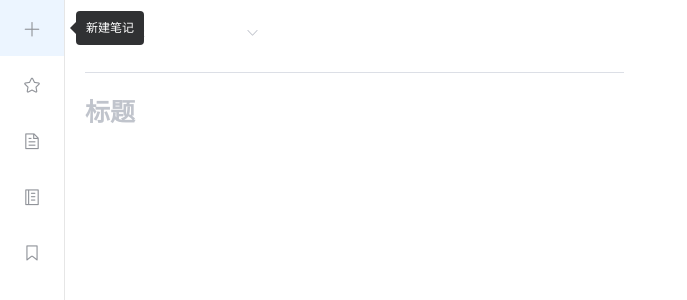
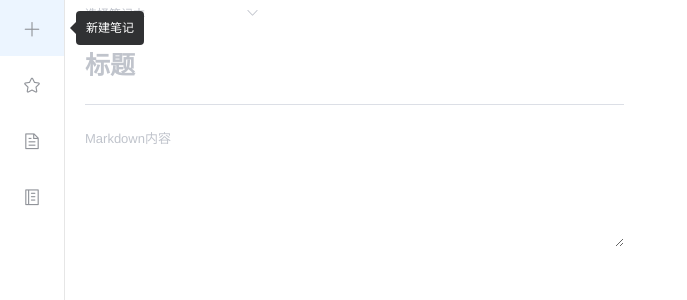
Before and after one commit to hayahayao/markdown-note, a Vue app: page /new in a window 1280 px wide. Shown: the top 300 px of the page, without its empty margins (0-687 px from the left). Built offline with nearby package versions, Linux system fonts and the light colour scheme.

Commit message:
modify css

```diff
--- a/src/App.vue
+++ b/src/App.vue
@@ -1,9 +1,7 @@
 <template>
   <div id="app">
     <el-container>
-      <el-aside style="width: 65px;">
-        <TheMenu />
-      </el-aside>
+      <TheMenu />
       <router-view />
     </el-container>
   </div>
@@ -24,42 +22,12 @@ export default {
   font-family: "Helvetica Neue", Helvetica, "PingFang SC", "Hiragino Sans GB",
     "Microsoft YaHei", "微软雅黑", Arial, sans-serif;
 }
-/* 高度调整 */
 html,
 body,
 #app,
-.el-container,
-.el-row {
+.el-container {
   height: 100%;
   margin: 0;
   padding: 0;
 }
-.el-textarea,
-.el-textarea__inner {
-  height: 100%;
-}
-
-/* 输入框边框 */
-.el-input__inner,
-.el-textarea__inner {
-  border: none;
-  padding-left: 0;
-}
-
-/* 自定义title和content显示 */
-.my-title,
-.el-input--small .el-input__inner {
-  margin: 0;
-  padding: 0;
-  font-size: 25px;
-  font-weight: bold;
-  height: 30px;
-  line-height: 30px;
-  color: #000000;
-}
-.my-content,
-.el-input--small .el-textarea__inner {
-  margin: 0;
-  padding: 0;
-}
 </style>
--- a/src/components/BaseMenuItem.vue
+++ b/src/components/BaseMenuItem.vue
@@ -24,7 +24,6 @@ export default {
         ['favorite', 'el-icon-star-off'],
         ['note', 'el-icon-document'],
         ['notebook', 'el-icon-notebook-2'],
-        ['tag', 'el-icon-collection-tag']
       ])
       return iconMap.get(this.type)
     },
@@ -34,7 +33,6 @@ export default {
         ['favorite', '收藏'],
         ['note', '笔记'],
         ['notebook', '笔记本'],
-        ['tag', '标签']
       ])
       return contentMap.get(this.type)
     },
--- a/src/components/TheMenu.vue
+++ b/src/components/TheMenu.vue
@@ -1,7 +1,9 @@
 <template>
-  <el-menu collapse router>
-    <BaseMenuItem v-for="item in items" :key="item" :index="item" :type="item" />
-  </el-menu>
+  <el-aside style="width: 65px;">
+    <el-menu collapse router>
+      <BaseMenuItem v-for="item in items" :key="item" :index="item" :type="item" />
+    </el-menu>
+  </el-aside>
 </template>
 
 <script>
@@ -9,7 +11,7 @@ import BaseMenuItem from "./BaseMenuItem.vue";
 export default {
   data() {
     return {
-      items: ['new', 'favorite', 'note', 'notebook', 'tag'],
+      items: ['new', 'favorite', 'note', 'notebook'],
     }
   },
   components: {
@@ -18,7 +20,8 @@ export default {
 };
 </script>
 
-<style>
+<style scoped>
+.el-aside,
 .el-menu {
   height: 100%;
 }
--- a/src/components/TheNoteDisplay.vue
+++ b/src/components/TheNoteDisplay.vue
@@ -1,7 +1,7 @@
 <template>
   <el-col :span="11">
+    <h1 class="my-title">{{ title }}</h1>
     <el-divider></el-divider>
-    <h1 class="my-title">{{ title }}</h1>
     <div class="my-content" v-html="htmlContent"></div>
   </el-col>
 </template>
--- a/src/components/TheNoteInput.vue
+++ b/src/components/TheNoteInput.vue
@@ -1,36 +1,13 @@
 <template>
   <el-col :span="11">
-    <el-form>
-      <el-select
-        v-model="newNotebook"
-        @change="handleChange"
-        size="mini"
-        placeholder="选择笔记本"
-        filterable
-        allow-create
-        default-first-option
-      >
-        <el-option
-          v-for="notebook in notebooks"
-          :key="notebook.id"
-          :value="notebook.id"
-          :label="notebook.title"
-        ></el-option>
-      </el-select>
-      <el-divider></el-divider>
-      <el-input placeholder="标题" v-model="title"></el-input>
-      <el-input type="textarea" v-model="content"></el-input>
-    </el-form>
+    <el-input placeholder="标题" v-model="title"></el-input>
+    <el-divider></el-divider>
+    <el-input placeholder="Markdown内容" type="textarea" v-model="content"></el-input>
   </el-col>
 </template>
 
 <script>
 export default {
-  data() {
-    return {
-      newNotebook: []
-    }
-  },
   computed: {
     title: {
       get() {
@@ -48,36 +25,6 @@ export default {
         this.$store.dispatch('note/updateNote', { content: value })
       },
     },
-    notebooks() {
-      return this.$store.getters.notelist
-    },
-  },
-  watch: {
-    newNotebook: {
-      handler(val, oldVal) {
-        if (val !== '') {
-          const time = Date.now()
-          this.$store.dispatch('addNote', {
-            id: `notebook: ${String(time)}`,
-            title: val,
-          })
-        }
-      }
-    },
-  },
-  methods: {
-    handleChange(value) {
-      this.$store.dispatch('note/updateNote', { notebook: value })
-    }
   },
 }
 </script>
-
-<style scoped>
-.el-select {
-  padding-left: 0;
-}
-.el-form {
-  height: 100%;
-}
-</style>
--- /dev/null
+++ b/src/components/TheNoteMenu.vue
@@ -0,0 +1,53 @@
+<template>
+  <el-header style="height: 30px;">
+    <el-select
+      v-model="newNotebook"
+      @change="handleChange"
+      size="mini"
+      placeholder="选择笔记本"
+      filterable
+      allow-create
+      default-first-option
+    >
+      <el-option
+        v-for="notebook in notebooks"
+        :key="notebook.id"
+        :value="notebook.id"
+        :label="notebook.title"
+      ></el-option>
+    </el-select>
+  </el-header>
+</template>
+
+<script>
+export default {
+  data() {
+    return {
+      newNotebook: []
+    }
+  },
+  computed: {
+    notebooks() {
+      return this.$store.getters.notelist
+    },
+  },
+  watch: {
+    newNotebook: {
+      handler(val) {
+        if (val !== '') {
+          const time = Date.now()
+          this.$store.dispatch('addNote', {
+            id: `notebook: ${String(time)}`,
+            title: val,
+          })
+        }
+      }
+    },
+  },
+  methods: {
+    handleChange(value) {
+      this.$store.dispatch('note/updateNote', { notebook: value })
+    }
+  },
+}
+</script>
--- a/src/store/note.js
+++ b/src/store/note.js
@@ -6,8 +6,8 @@ export default {
             title: '',
             content: '',
             created: null,
+            favorited: false,
             notebook: null,
-            tags: [],
         }
     },
     getters: {
@@ -15,8 +15,8 @@ export default {
         title: state => state.title,
         content: state => state.content,
         created: state => state.created,
+        favorited: state => state.favorited,
         notebook: state => state.notebook,
-        tags: state => state.notebook,
     },
     mutations: {
         id(state, value) {
@@ -31,11 +31,11 @@ export default {
         created(state, value) {
             state.created = value
         },
+        favorited(state, value) {
+            state.favorited = value
+        },
         notebook(state, value) {
             state.notebook = value
-        },
-        tags(state, value) {
-            state.tags = value
         },
     },
     actions: {
@@ -43,22 +43,20 @@ export default {
             const time = Date.now()
             commit('id', `note: ${String(time)}`)
             commit('created', String(time))
-            commit('title', '')
-            commit('content', '')
         },
-        updateNote({ commit }, { title, content, notebook, tags }) {
+        updateNote({ commit }, { title, content, favorited, notebook }) {
             if (title) commit('title', title)
             if (content) commit('content', content)
+            if (favorited) commit('favorited', favorited)
             if (notebook) commit('notebook', notebook)
-            if (tags) commit('tags', tags)
         },
         clearNote({ commit }) {
             commit('id', null)
             commit('title', '')
             commit('content', '')
+            commit('favorited', false)
             commit('created', null)
             commit('notebook', null)
-            commit('tags', [])
         },
     },
 }
--- a/src/views/Home.vue
+++ b/src/views/Home.vue
@@ -1,7 +1,9 @@
 <template>
-  <el-main @click.native="handleClick">
-    <div>Tap to add new note</div>
-  </el-main>
+  <el-container>
+    <el-main @click.native="handleClick">
+      <div>Tap to add new note</div>
+    </el-main>
+  </el-container>
 </template>
 
 <script>
@@ -15,6 +17,7 @@ export default {
 </script>
 
 <style scoped>
+/* 实现文字垂直水平居中 */
 .el-main {
   cursor: pointer;
   display: -webkit-flex;
--- a/src/views/New.vue
+++ b/src/views/New.vue
@@ -1,18 +1,23 @@
 <template>
+  <el-container>
+    <TheNoteMenu />
     <el-main>
       <el-row type="flex" justify="space-between">
         <TheNoteInput />
         <TheNoteDisplay />
       </el-row>
     </el-main>
+  </el-container>
 </template>
 
 <script>
+import TheNoteMenu from "../components/TheNoteMenu.vue";
 import TheNoteInput from '../components/TheNoteInput.vue'
 import TheNoteDisplay from '../components/TheNoteDisplay.vue'
 
 export default {
   components: {
+    TheNoteMenu,
     TheNoteInput,
     TheNoteDisplay,
   },
@@ -21,3 +26,41 @@ export default {
   },
 }
 </script>
+
+<style scoped>
+.el-container {
+  flex-direction: column;
+}
+/* main区域高度调整 */
+.el-main {
+  height: calc(100% - 30px);
+}
+
+/* 输入框边框 */
+.el-container >>> .el-input__inner,
+.el-container >>> .el-textarea__inner {
+  border: none;
+  padding-left: 0;
+}
+
+.el-main >>> .el-textarea,
+.el-main >>> .el-textarea__inner {
+  height: 100%;
+}
+/* 自定义title和content显示 */
+.el-main >>> .my-title,
+.el-main >>> .el-input--small .el-input__inner {
+  margin: 0;
+  padding: 0;
+  font-size: 25px;
+  font-weight: bold;
+  height: 30px;
+  line-height: 30px;
+  color: #000000;
+}
+.el-main >>> .my-content,
+.el-main >>> .el-input--small .el-textarea__inner {
+  margin: 0;
+  padding: 0;
+}
+</style>
```
Also changed, not shown: 1 other file (tests, documents, lock files or other folders). Lines whose indentation alone changed are shown as unchanged.
